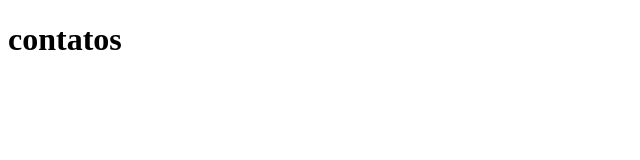
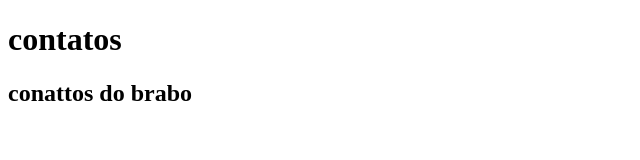
Before and after one commit to Fabiano20077/projeto1, a plain HTML site: page contatps.html in a window 1280 px wide. Shown: the whole page, without its empty margins (0-640 px from the left). Drawn offline with Linux system fonts and the light colour scheme.

Commit message:
alteração na pagina contato

```diff
--- a/contatps.html
+++ b/contatps.html
@@ -7,5 +7,6 @@
 </head>
 <body>
     <h1>contatos</h1>
+    <h2>conattos do brabo</h2>
 </body>
 </html>
```
